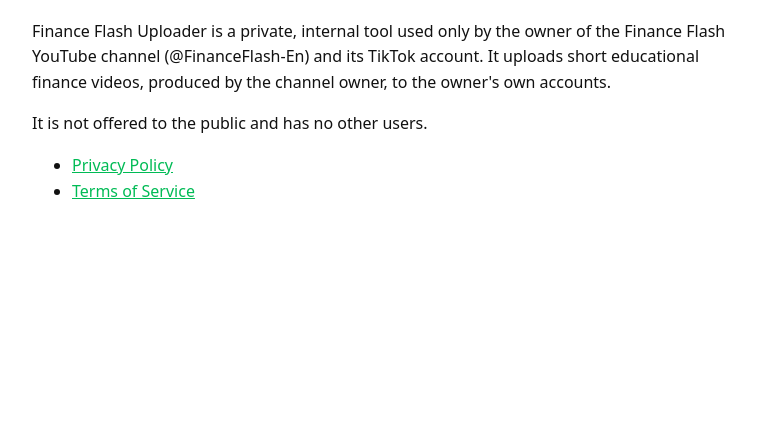
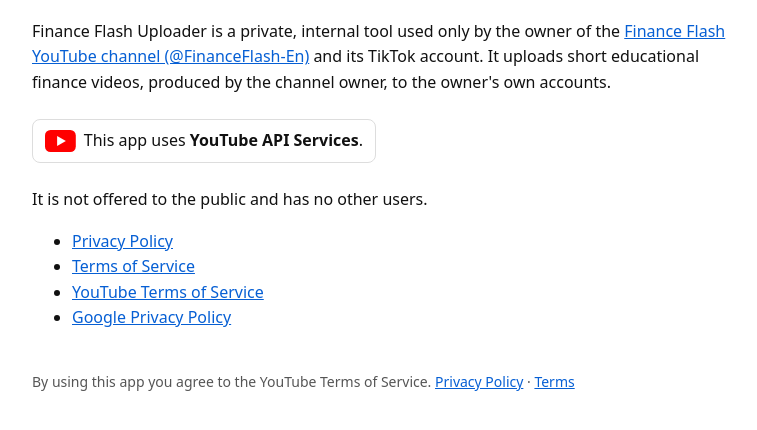
Before and after one commit to TigerMath/finance-flash-legal, a plain HTML site: page index.html in a window 1280 px wide. Shown: the part 94-524 px from the top of the page, without its empty margins (248-1005 px from the left). Drawn offline with Linux system fonts and the light colour scheme.

Commit message:
Show YouTube API Services branding on home page
Co-Authored-By: Claude Opus 5.5 <noreply@anthropic.com>

```diff
--- a/index.html
+++ b/index.html
@@ -1,7 +1,10 @@
 <!doctype html><html lang="en"><head><meta charset="utf-8"><meta name="viewport" content="width=device-width,initial-scale=1">
-<title>Finance Flash Uploader</title><style>body{font-family:system-ui,sans-serif;max-width:720px;margin:40px auto;padding:0 16px;line-height:1.6;color:#111;background:#fff}a{color:#0b5}</style></head>
+<title>Finance Flash Uploader</title><style>body{font-family:system-ui,sans-serif;max-width:720px;margin:40px auto;padding:0 16px;line-height:1.6;color:#111;background:#fff}a{color:#065fd4}.yt{display:inline-flex;align-items:center;gap:8px;border:1px solid #ddd;border-radius:8px;padding:8px 12px;margin:8px 0}.yt svg{height:22px}footer{margin-top:40px;font-size:14px;color:#555}</style></head>
 <body><h1>Finance Flash Uploader</h1>
-<p>Finance Flash Uploader is a private, internal tool used only by the owner of the Finance Flash YouTube channel (@FinanceFlash-En) and its TikTok account. It uploads short educational finance videos, produced by the channel owner, to the owner's own accounts.</p>
+<p>Finance Flash Uploader is a private, internal tool used only by the owner of the <a href="https://www.youtube.com/@FinanceFlash-En">Finance Flash YouTube channel (@FinanceFlash-En)</a> and its TikTok account. It uploads short educational finance videos, produced by the channel owner, to the owner's own accounts.</p>
+<div class="yt"><svg viewBox="0 0 28 20" aria-label="YouTube"><rect width="28" height="20" rx="5" fill="#FF0000"/><path d="M11 5.5v9l8-4.5z" fill="#fff"/></svg><span>This app uses <strong>YouTube API Services</strong>.</span></div>
 <p>It is not offered to the public and has no other users.</p>
-<ul><li><a href="privacy.html">Privacy Policy</a></li><li><a href="terms.html">Terms of Service</a></li></ul>
+<ul><li><a href="privacy.html">Privacy Policy</a></li><li><a href="terms.html">Terms of Service</a></li>
+<li><a href="https://www.youtube.com/t/terms">YouTube Terms of Service</a></li><li><a href="https://policies.google.com/privacy">Google Privacy Policy</a></li></ul>
+<footer>By using this app you agree to the YouTube Terms of Service. <a href="privacy.html">Privacy Policy</a> · <a href="terms.html">Terms</a></footer>
 </body></html>
```
